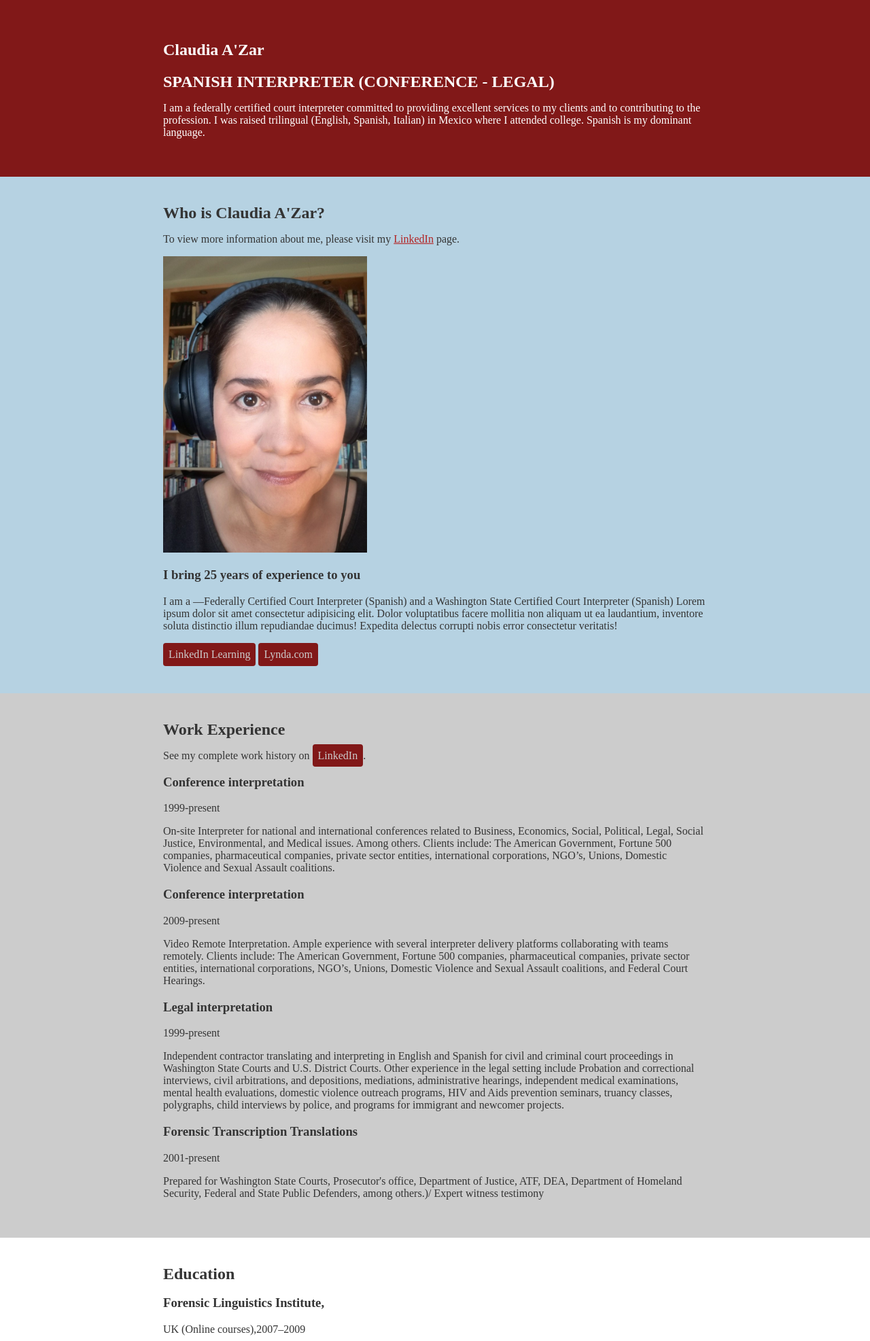
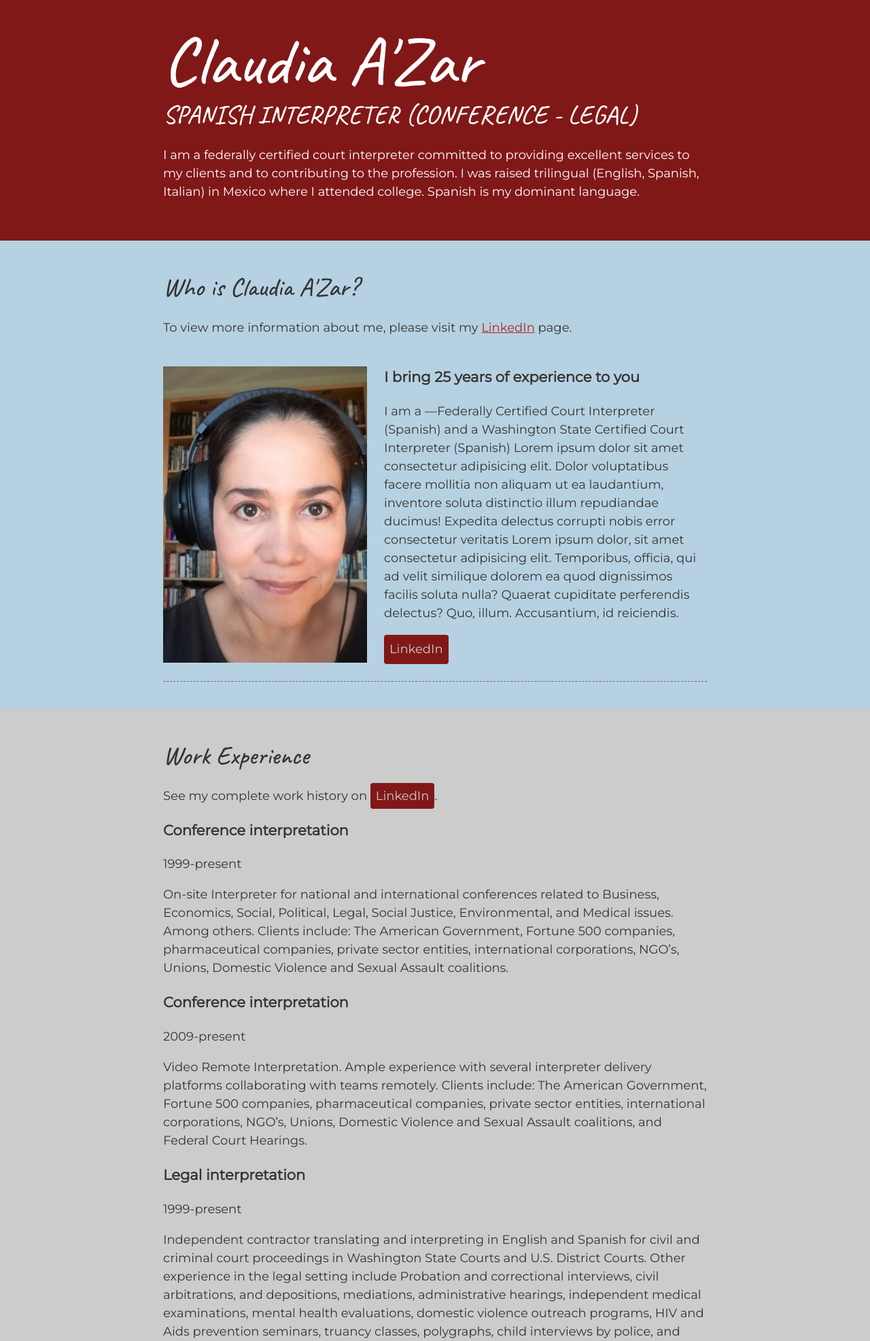
Before and after one commit to pablospanish9/claudias_website, a PHP site: page /aboutme.html in a window 1280 px wide. Shown: the top 1973 px of the page at 68% size. Run offline with PHP 8.4, Linux system fonts and the light colour scheme.

Commit message:
Add more styles to page

```diff
--- a/Styles/aboutmestyles.css
+++ b/Styles/aboutmestyles.css
@@ -18,13 +18,29 @@ gray
 #b3b3b3
 #696969
 #595959
+font-family: 'Caveat', cursive;
+font-family: 'Roboto', sans-serif;
+font-family: 'Ubuntu', sans-serif;
 */
 
 /* ---------------Global Styles--------- */
+
+/* apply a natural box layout model to all elements,
+ but allowing components to change */
+html {
+    box-sizing: border-box;
+  }
+  *, *:before, *:after {
+    box-sizing: inherit;
+  }
+
 body {
     color: #343434;
     margin: 0;
     padding: 0;
+    font-family:  Montserrat, Helvetica,arial, sans-serif;
+    font-size: 18px;
+    line-height:1.5 ;
 }
 
 a {
@@ -40,8 +56,19 @@ a:hover{
 img{
     width:300px;
 }
+
+h1, h2 {
+    font-family: 'Caveat', cursive;
+    font-weight: 500;
+    margin: 0;
+}
+
+h1 {
+   font-size: 100px;
+   line-height: 1;
+}
 h2 {
-    margin: 0;
+    font-size:38px ;
 }
 .content-wrap {
     width: 800px;
@@ -59,7 +86,7 @@ h2 {
 
 
 
-/* Project
+/* Projects
 -------------------------------------- */
 .projects {
     background: #b6d2e2;
@@ -79,6 +106,22 @@ h2 {
 
 .projects a:hover {
     background: rgba(129,24,24,80%) ;
+}
+
+/* -----dashed line to separate
+ pictures and more writing--- */
+.project-item {
+    overflow:hidden ;
+    border-bottom: 1px dashed #696969 ;
+    padding: 25px 0;
+}
+.project-item img {
+    float:left;
+    margin-right: 25px;
+}
+
+.project-item h3 {
+    margin-top: 0;
 }
 /* Work Experience
 -------------------------------------- */
--- a/aboutme.html
+++ b/aboutme.html
@@ -4,6 +4,12 @@
     <meta charset="UTF-8">
     <meta name="viewport" content="width=device-width, initial-scale=1.0">
     <title>About me Claudia</title>
+
+    <!-- -----Google Fonts:--------------------------->
+    <link rel="preconnect" href="https://fonts.googleapis.com">
+    <link rel="preconnect" href="https://fonts.gstatic.com" crossorigin>
+    <link href="https://fonts.googleapis.com/css2?family=Caveat:wght@400;500&family=Montserrat&family=Ubuntu:wght@500&display=swap" rel="stylesheet">
+    <!-- --------Styles-------------- -->
     <link rel="stylesheet" href="Styles/aboutmestyles.css">
   </head>
   <body>
@@ -26,7 +32,7 @@
         <div class="content-wrap divider">
           <h2>Who is Claudia A'Zar?</h2>
           <p>To view more information about me,
-            please visit my <a href="https://www.linkedin.com/in/claudia-a-zar-3a24056a/">LinkedIn</a> page.</p>
+            please visit my <a href="https://www.linkedin.com/in/claudia-a-zar-3a24056a/" target="_blank">LinkedIn</a> page.</p>
 
           <!-- Project 1 -->
           <section class="project-item">
@@ -37,14 +43,17 @@
               and a Washington State Certified Court Interpreter (Spanish)
               Lorem ipsum dolor sit amet consectetur adipisicing elit.
               Dolor voluptatibus facere mollitia non aliquam ut ea laudantium,
-               inventore soluta distinctio illum repudiandae ducimus!
-                Expedita delectus corrupti nobis error consectetur veritatis!
+              inventore soluta distinctio illum repudiandae ducimus!
+              Expedita delectus corrupti nobis error consectetur veritatis
+              Lorem ipsum dolor, sit amet consectetur adipisicing elit.
+              Temporibus, officia, qui ad velit similique dolorem ea quod
+               dignissimos facilis soluta nulla? Quaerat cupiditate perferendis delectus? Quo, illum. Accusantium, id reiciendis.
                </p>
-            <a class="btn" href="https://www.linkedin.com/learning/instructors/christina-truong?u=2125562" target="_blank">LinkedIn Learning</a>
-            <a class="btn" href="https://www.lynda.com/Christina-Truong/7842227-1.html">Lynda.com</a>
+            <a class="btn" href="https://www.linkedin.com/in/claudia-a-zar-3a24056a/" target="_blank">LinkedIn</a>
+            <!-- <a class="btn" href="https://www.linkedin.com/in/claudia-a-zar-3a24056a/">Lynda.com</a> -->
           </section>
 
-<!-- This is the section template to add more pictures and writing to the right -->
+<!-- This is the section template to add more pictures to the left and writing to the right -->
 
           <!-- <section class="project-item">
             <img src="images/Claudia.jpg" alt="Claudia profile picture">
@@ -66,7 +75,7 @@
       <section class="work-experience">
         <div class="content-wrap item-details divider">
           <h2>Work Experience</h2>
-          <p>See my complete work history on <a href="https://www.linkedin.com/in/christinatruong/">LinkedIn</a>.</p>
+          <p>See my complete work history on <a href="https://www.linkedin.com/in/claudia-a-zar-3a24056a/" target="_blank">LinkedIn</a>.</p>
 
           <!-- Job 1 -->
           <section class="job-item">
@@ -248,9 +257,10 @@
     <!-- Social media and contact links. Add or remove any networks. -->
     <ul class="contact-list">
       <li><a href="mailto:email@example.com">email@example.com</a></li>
-      <li><a href="http://christinatruong.com" target="_blank">christinatruong.com</a></li>
-      <li><a href="http://twitter.com/christinatruong" target="_blank">Twitter</a></li>
-      <li><a href="#" target="_blank">LinkedIn</a></li>
+      <!-- <li><a href="http://christinatruong.com" target="_blank">christinatruong.com</a></li>
+      <li><a href="http://twitter.com/christinatruong" target="_blank">Twitter</a></li> -->
+      <li> <a href="https://www.linkedin.com/in/claudia-a-zar-3a24056a/" target="_blank">LinkedIn</a></li>
+      <li> <a href="https://www.linkedin.com/in/claudia-a-zar-3a24056a/" target="_blank">LinkedIn</a></li>
     </ul>
   </div>
 </footer>
```
